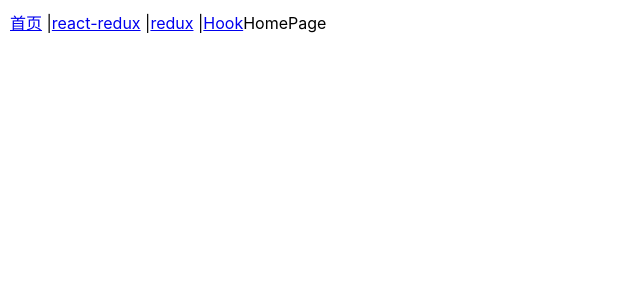
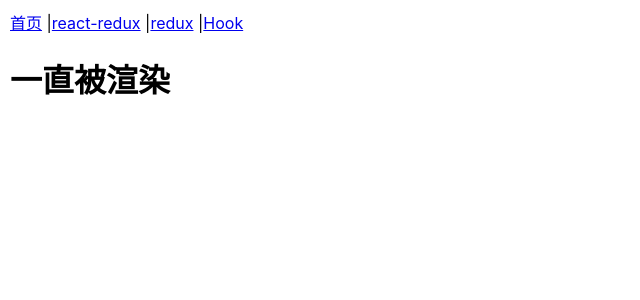
Before and after one commit to moshubai/react-study, a React (Create React App) app: page / in a window 1280 px wide. Shown: the top 300 px of the page, without its empty margins (0-640 px from the left). Built offline with nearby package versions, Linux system fonts and the light colour scheme.

Commit message:
实现路由

```diff
--- a/src/App.js
+++ b/src/App.js
@@ -9,7 +9,7 @@ import {
   Route,
   Link,
   Switch,
- } from './x-react-router-dom'
+} from './x-react-router-dom'
 
 export default function App(props) {
   // const [state, setstate] = useState(1);
@@ -22,7 +22,7 @@ export default function App(props) {
         <Link to='/redux'>redux</Link> |
         <Link to='/hook'>Hook</Link>
         <Switch>
-          <Route exact path="/" component={HomePage} />
+          <Route exact path="/" children={ChildFn} component={HomePage} />
           <Route path="/react-redux" component={ReactReduxPage} />
           <Route path="/redux" component={ReduxPage} />
           <Route path="/hook" component={HooksPage} />
@@ -40,6 +40,9 @@ export default function App(props) {
   );
 }
 
+function ChildFn(params) {
+  return <h1>一直被渲染</h1>
+}
 
 
 // const array1 = [1, 2, 3, 4];
--- a/src/pages/HomePage.js
+++ b/src/pages/HomePage.js
@@ -1,13 +1,12 @@
 import React from 'react'
-
 class HomePage extends React.Component {
     componentDidMount() { }
     render() {
         return (
-            <React.Fragment>
-                HomePage
-            </React.Fragment>
-        )
+            <div>
+                <h3>HomePage</h3>
+            </div>
+        );
     }
 }
 
--- a/src/x-react-router-dom/Link.js
+++ b/src/x-react-router-dom/Link.js
@@ -7,7 +7,6 @@ export default function Link({ to, children, ...restProps }) {
     const handleClick = (event) => {
         event.preventDefault();
         context.history.push(to)
-
     }
     return (
         <a href={to} onClick={handleClick} {...restProps}>{children}</a>
--- a/src/x-react-router-dom/Route.js
+++ b/src/x-react-router-dom/Route.js
@@ -11,7 +11,6 @@ class Route extends React.Component {
                     // console.log('context', context, this.props); //log
                     const { location } = context
                     const { path, children, component, render, computedMatch } = this.props
-                    // console.log('computedMatch',computedMatch); //log
                     const match = computedMatch
                         ? computedMatch : path
                             ? matchPath(location.pathname, this.props) : context.match;
--- a/src/x-react-router-dom/Router.js
+++ b/src/x-react-router-dom/Router.js
@@ -17,9 +17,7 @@ class Router extends React.Component {
             })
         })
     }
-    componentDidMount() {
-
-    }
+    componentDidMount() { }
     componentWillUnmount() {
         this.unlisten()
     }
--- a/src/x-react-router-dom/RouterContext.js
+++ b/src/x-react-router-dom/RouterContext.js
@@ -1,7 +1,5 @@
 import React from 'react';
-
 const RouterContext = React.createContext()
-
 export default RouterContext
 
 // step1 创建context对象
--- a/src/x-react-router-dom/Switch.js
+++ b/src/x-react-router-dom/Switch.js
@@ -15,7 +15,6 @@ class Switch extends React.Component {
 
                     // 使用React.Children.forEach来筛选
                     React.Children.forEach(this.props.children, (child) => {
-                        // console.log('child.props.path',child.props.path,location.pathname,child.props); //log
                         if (match == null) {
                             element = child;
                             match = child.props.path ? matchPath(location.pathname, child.props) : context.match
```
Also changed, not shown: 1 other file (tests, documents, lock files or other folders).
